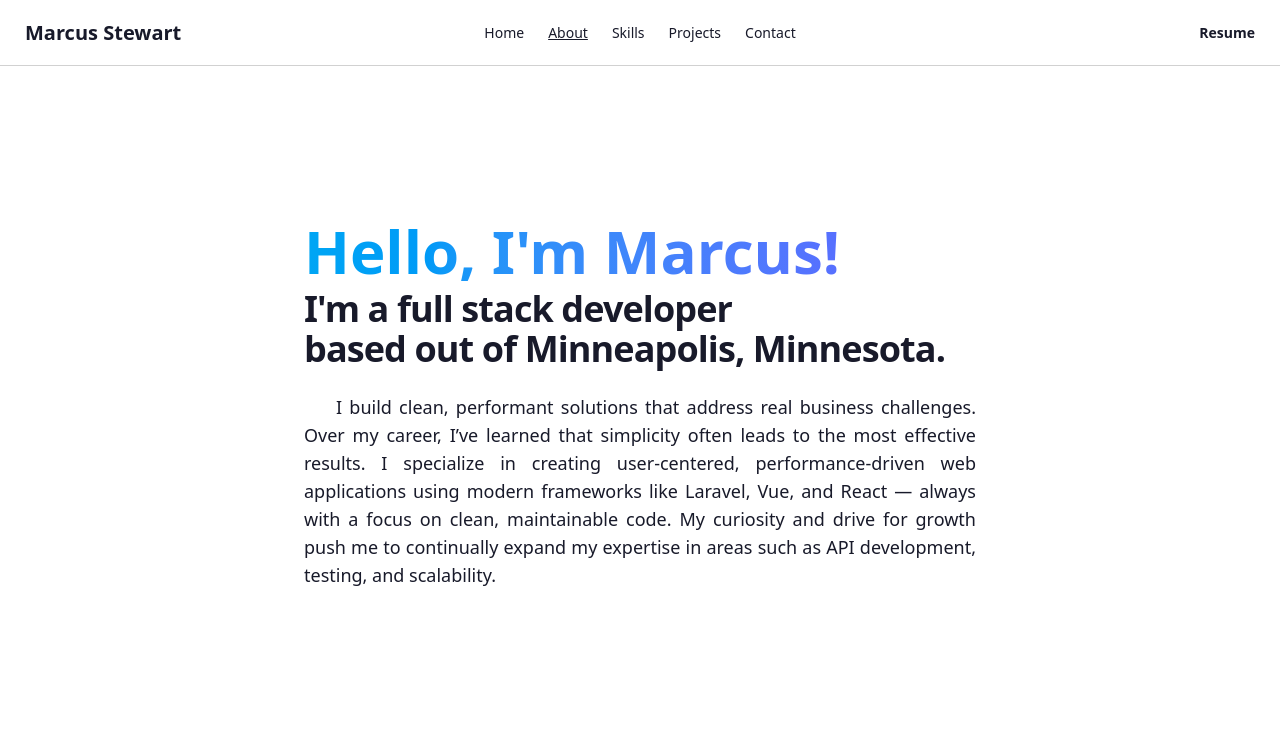
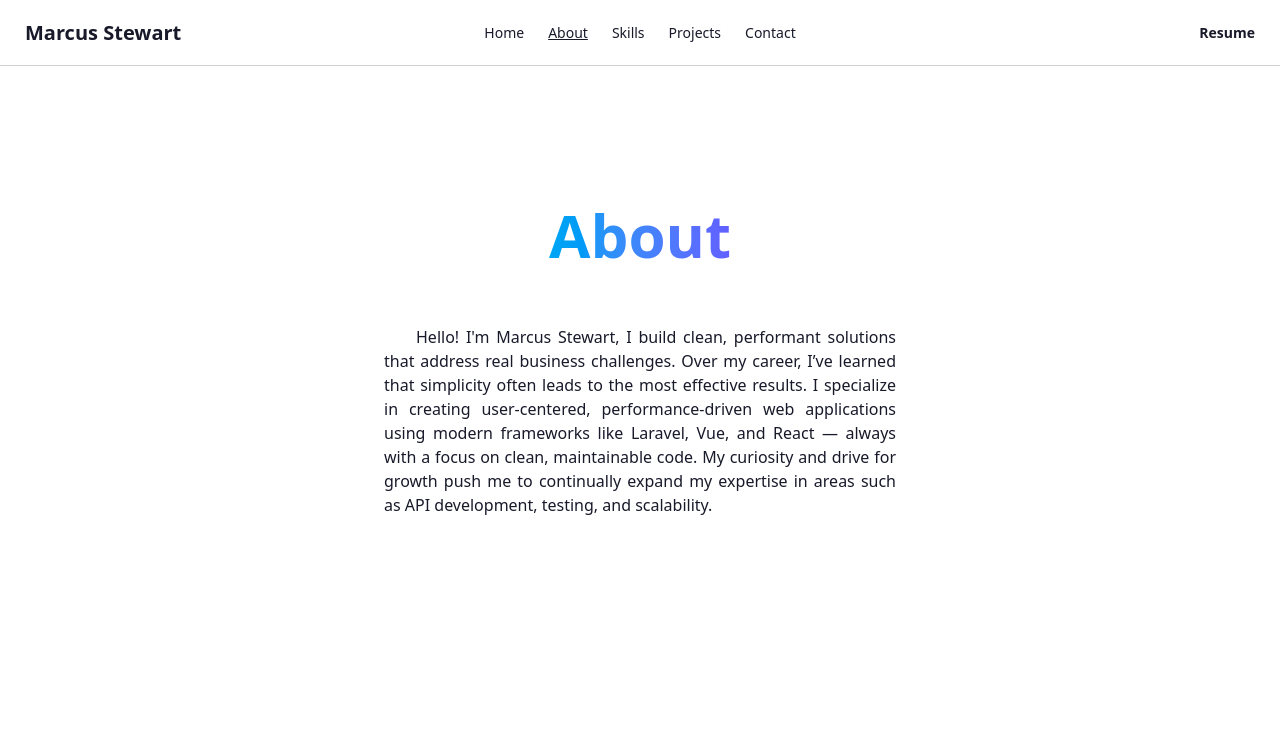
Before and after one commit to mmstewart/Portfolio-V2, a Gatsby site: page /about in a window 1280 px wide. Shown: the top 738 px of the page. Built offline with nearby package versions, Linux system fonts and the light colour scheme; Gatsby itself is replaced by a stand-in of ours.

Commit message:
adjusted layout so content pages are on equal height, added content to README.md

```diff
--- a/src/components/layout.js
+++ b/src/components/layout.js
@@ -44,7 +44,9 @@ export default function Layout({ children, title, description }) {
 			</Helmet>
 
 			<Navbar />
-			{children}
+
+			<div className="flex flex-col items-center justify-start grow pt-32 pb-16">{children}</div>
+
 			<Footer />
 		</div>
 	);
--- a/src/pages/about.js
+++ b/src/pages/about.js
@@ -6,24 +6,22 @@ const AboutPage = () => {
 		<Layout
 			title="About"
 			description="Portfolio of Marcus Stewart, Full Stack Developer.">
-			<main className="flex flex-col items-center justify-center grow text-center">
-				<div className="max-w-2xl">
-					<h2 className="text-4xl sm:text-6xl text-left font-semibold bg-linear-to-r from-sky-500 to-indigo-500 bg-clip-text text-transparent">
-						Hello, I'm Marcus!
-					</h2>
-					<p className="text-left mt-2 text-2xl font-semibold tracking-tight text-pretty sm:text-4xl">
-						<span className="block">I'm a full stack developer</span>
-						<span className="block">based out of Minneapolis, Minnesota.</span>
-					</p>
-					<p className="indent-8 mt-6 text-lg text-justify">
-						I build clean, performant solutions that address real business challenges. Over my career, I’ve learned that
-						simplicity often leads to the most effective results. I specialize in creating user-centered, performance-driven web
-						applications using modern frameworks like Laravel, Vue, and React — always with a focus on clean, maintainable code.
-						My curiosity and drive for growth push me to continually expand my expertise in areas such as API development,
-						testing, and scalability.
-					</p>
+			<div className="flex flex-col items-center text-center">
+				<h1 className="leading-snug text-5xl sm:text-6xl font-semibold bg-linear-to-r from-sky-500 to-indigo-500 bg-clip-text text-transparent mb-8">
+					About
+				</h1>
+				<div class="hero-content">
+					<div class="max-w-lg">
+						<p class="text-justify indent-8">
+							Hello! I'm Marcus Stewart, I build clean, performant solutions that address real business challenges. Over my
+							career, I’ve learned that simplicity often leads to the most effective results. I specialize in creating
+							user-centered, performance-driven web applications using modern frameworks like Laravel, Vue, and React — always
+							with a focus on clean, maintainable code. My curiosity and drive for growth push me to continually expand my
+							expertise in areas such as API development, testing, and scalability.
+						</p>
+					</div>
 				</div>
-			</main>
+			</div>
 		</Layout>
 	);
 };
--- a/src/pages/index.js
+++ b/src/pages/index.js
@@ -6,14 +6,12 @@ const IndexPage = () => {
 		<Layout
 			title="Home"
 			description="Portfolio of Marcus Stewart, Full Stack Developer.">
-			<main className="flex flex-col items-center justify-center grow text-center">
-				<div className="max-w-2xl">
-					<h2 className="text-4xl font-semibold tracking-tight text-pretty sm:text-6xl">Marcus Stewart</h2>
-					<p className="mt-2 text-2xl font-semibold bg-linear-to-r from-sky-500 to-indigo-500 bg-clip-text text-transparent">
-						Full Stack Developer
-					</p>
-				</div>
-			</main>
+			<div className="mb-16 flex flex-col items-center justify-center text-center grow">
+				<h2 className="text-4xl font-semibold tracking-tight text-pretty sm:text-6xl">Marcus Stewart</h2>
+				<p className="mt-2 text-2xl font-semibold bg-linear-to-r from-sky-500 to-indigo-500 bg-clip-text text-transparent">
+					Full Stack Developer
+				</p>
+			</div>
 		</Layout>
 	);
 };
--- a/src/pages/projects.js
+++ b/src/pages/projects.js
@@ -34,12 +34,12 @@ const ProjectsPage = () => {
 		<Layout
 			title="Projects"
 			description="Portfolio of Marcus Stewart, Full Stack Developer.">
-			<main className="flex flex-col items-center justify-center grow text-center">
-				<div className="max-w-7xl">
-					<h2 className="text-4xl leading-snug sm:text-6xl text-left font-semibold bg-linear-to-r from-sky-500 to-indigo-500 bg-clip-text text-transparent">
-						Projects
-					</h2>
-					<ul class="mt-4 grid grid-cols-4 sm:grid-cols-3 gap-x-4">
+			<div className="flex flex-col items-center text-center">
+				<h1 className="leading-snug text-5xl sm:text-6xl font-semibold bg-linear-to-r from-sky-500 to-indigo-500 bg-clip-text text-transparent mb-8">
+					Projects
+				</h1>
+				<div class="hero-content">
+					<ul class="grid grid-cols-1 sm:grid-cols-3 gap-x-4">
 						{cards.map((card) => (
 							<Card
 								src={card.src}
@@ -51,7 +51,7 @@ const ProjectsPage = () => {
 						))}
 					</ul>
 				</div>
-			</main>
+			</div>
 		</Layout>
 	);
 };
```
Also changed, not shown: README.md.
